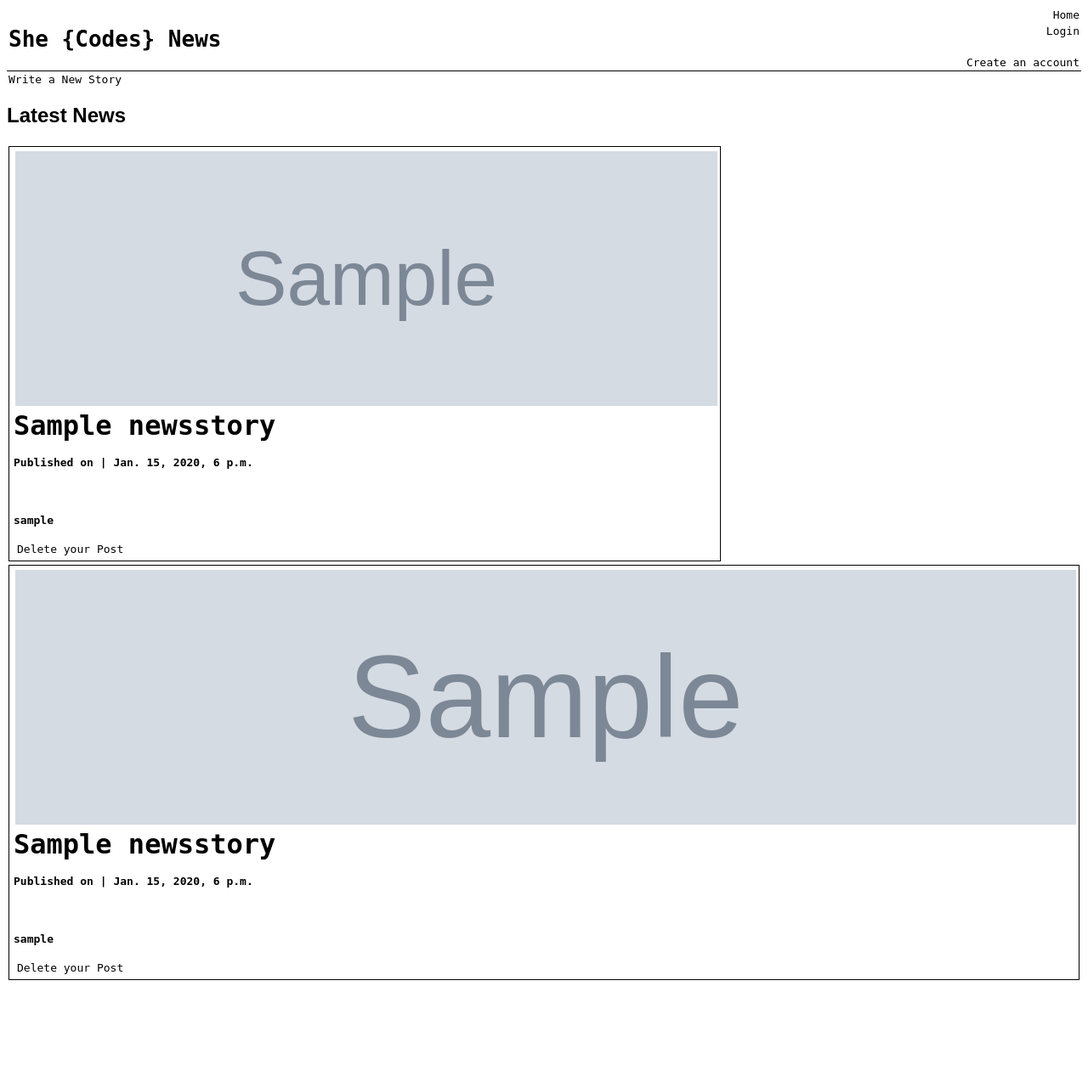
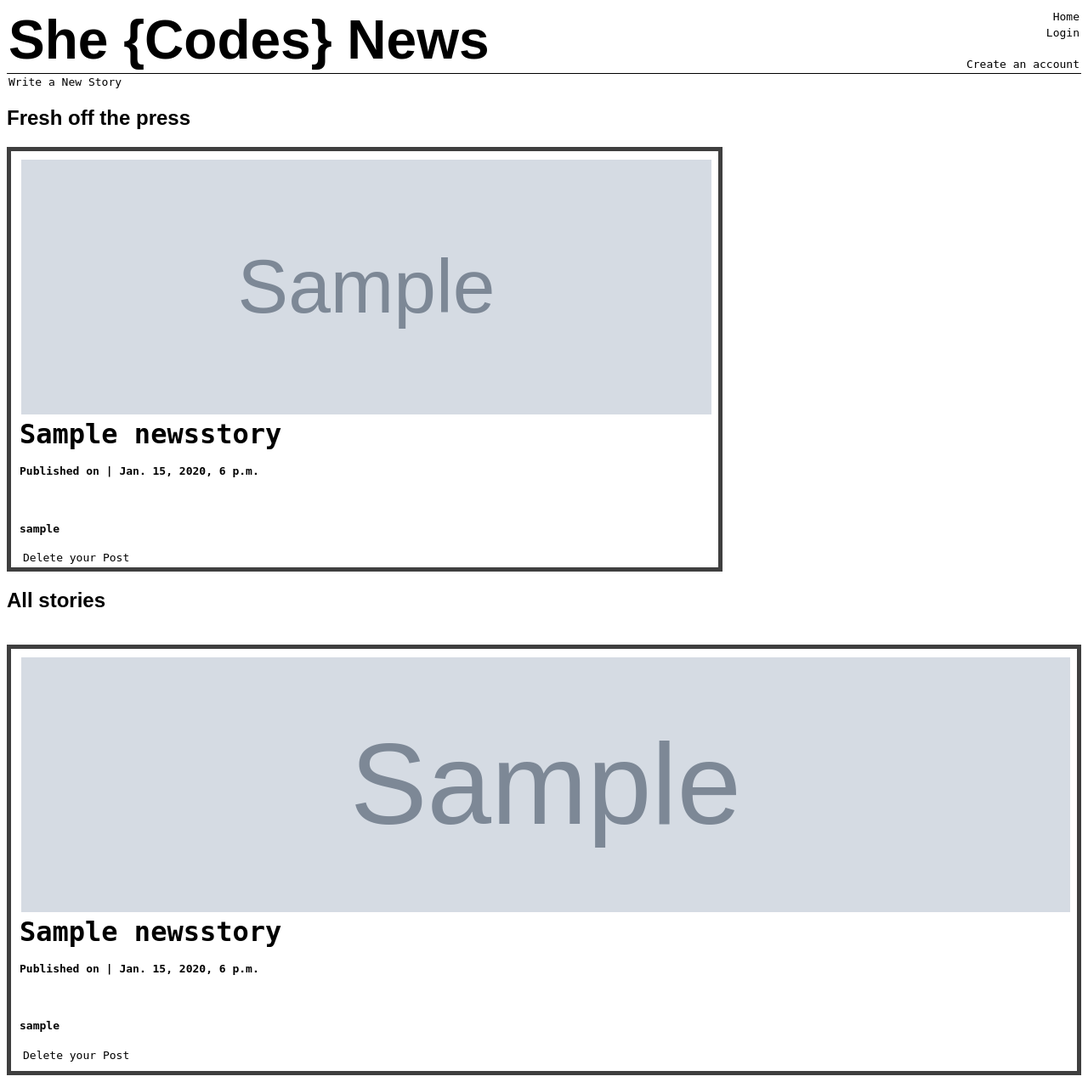
Before and after one commit to SheCodesAus/she-codes-django-news-project-monelle, a Django app: page /news/ in a window 1280 px wide. Shown: the whole page at 85% size. Before the commit the page ends 1154 px from the top, so only its background shows below. Run offline with Django 4.2, Linux system fonts and the light colour scheme; tables that the repository leaves empty hold one stand-in row (values such as "Sample post"); grey boxes marked "Sample" are stand-in pictures; parts of the project's set-up code (start-up, migrations or seed data) failed here and were passed over; some web fonts are replaced.

Commit message:
Progress done on CSS - more to come

```diff
--- a/she_codes_news/news/static/news/styles.css
+++ b/she_codes_news/news/static/news/styles.css
@@ -1,11 +1,12 @@
 
 .story-card {
-    margin: 2px;
-    border: 1px solid #000;
-    padding: 5px;
+    margin: 0px;
+    border: 5px solid #3f3f3f;
+    padding: 10px;
 }
 
 .story-card img {
+    /* background: linear-gradient(to top, #fa933fba, #9804facc), no-repeat top center; */
     width: 100%;
     height: 300px;
     object-fit: cover;
--- a/she_codes_news/news/templates/news/index.html
+++ b/she_codes_news/news/templates/news/index.html
@@ -10,7 +10,7 @@
 
  <a href="{% url 'news:newStory' %}">Write a New Story</a>
 
- <h2>Latest News</h2>
+ <h2>Fresh off the press</h2>
 
     <div id="latest-stories">
         {% if latest_stories %}
@@ -21,6 +21,8 @@
             <p>No stories are available.</p>
         {% endif %}
     </div>
+
+    <h2>All stories</h2><br>
 
     <div id="all-stories">
         {% if all_stories %}
--- a/she_codes_news/news/templates/news/newsstory_confirm_delete.html
+++ b/she_codes_news/news/templates/news/newsstory_confirm_delete.html
@@ -3,9 +3,12 @@
 {% block content %}
 
 <form method="post" action="#" >
+    Are you sure you want to delete your story?
+    <br>
+    <br>
     {% csrf_token %}
     {{ form.as_p }}
-    <input type="submit" value="submit">
+    <input type="submit" value="Delete">
 </form>
 
 {% endblock %}
--- a/she_codes_news/static/styles.css
+++ b/she_codes_news/static/styles.css
@@ -11,9 +11,9 @@
     border-bottom: 1px solid #000;
 }
 
-/* img { */
-    /* filter: grayscale(100%); */
-}
+/* img {
+    filter: grayscale(100%);
+} */
 
 h1 {
     font-family: 'Montserrat Subrayada', sans-serif;
```
